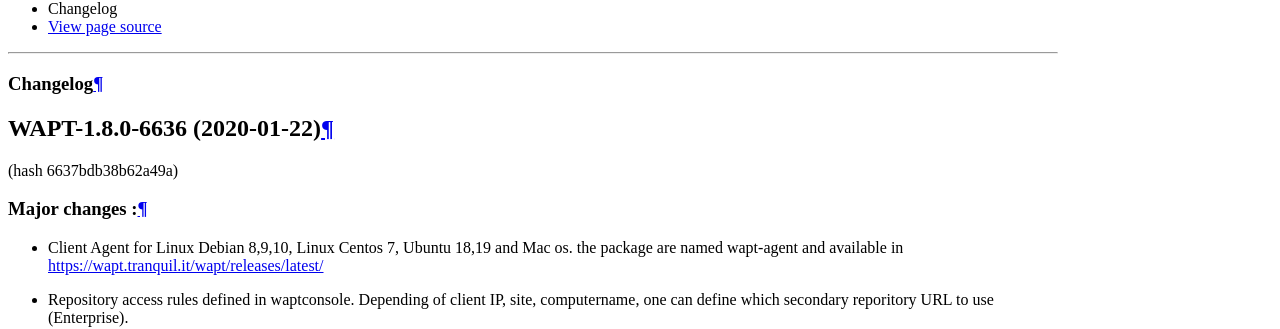
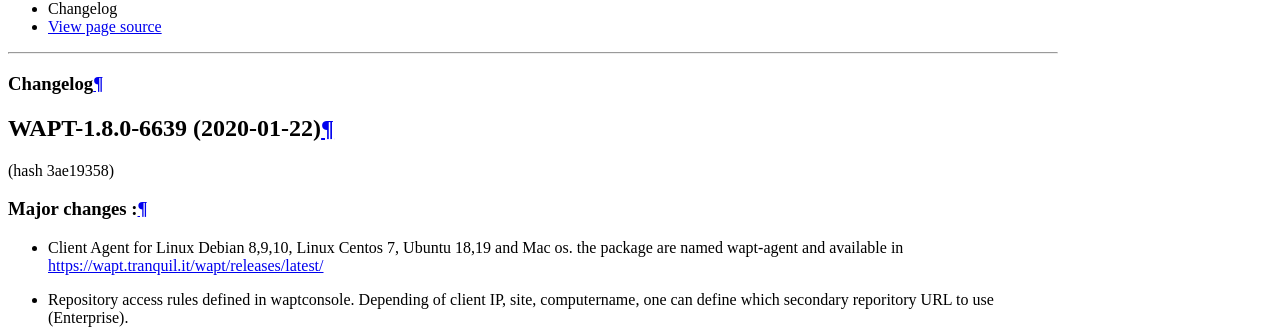
Before and after one commit to tranquilit/WAPT-Documentation, a Sphinx documentation site: the page built from source/wapt-changelog.rst, in a window 1280 px wide and 900 px high, scrolled down 3558 px. Shown: the part 145-474 px from the top of the window. Built offline with Sphinx 7.4.7 and the Read the Docs theme 2.0.0, drawn with Linux system fonts in a browser that asks for light colours; some of the changed text lies outside the part shown.

Commit message:
build/hash update

```diff
--- a/source/wapt-changelog.rst
+++ b/source/wapt-changelog.rst
@@ -12,9 +12,9 @@
 Changelog
 =========
 
-WAPT-1.8.0-6636 (2020-01-22)
+WAPT-1.8.0-6639 (2020-01-22)
 ----------------------------
-(hash 6637bdb38b62a49a)
+(hash 3ae19358)
 
 Major changes :
 ++++++++++++++++++++++++++++
```
